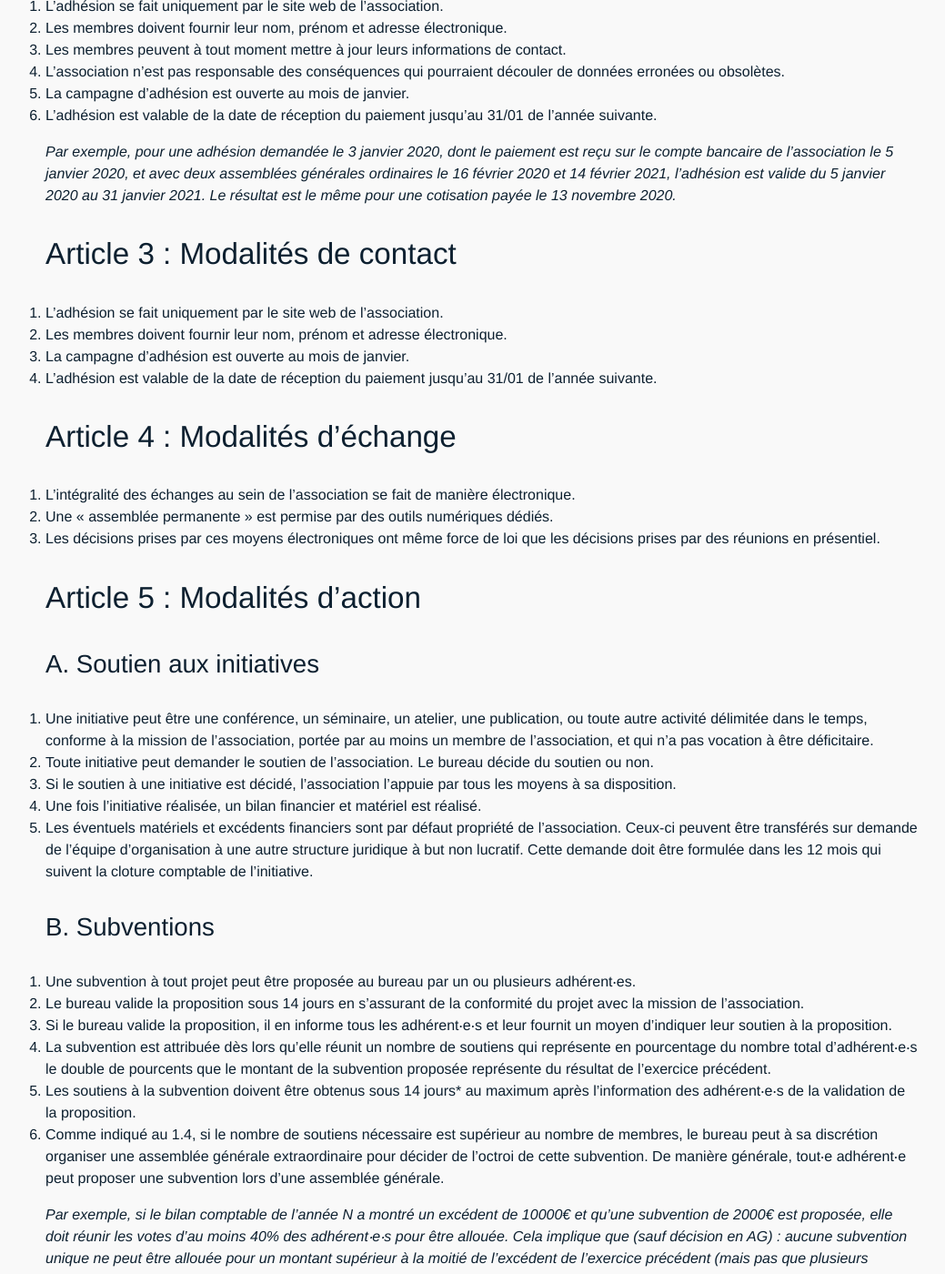
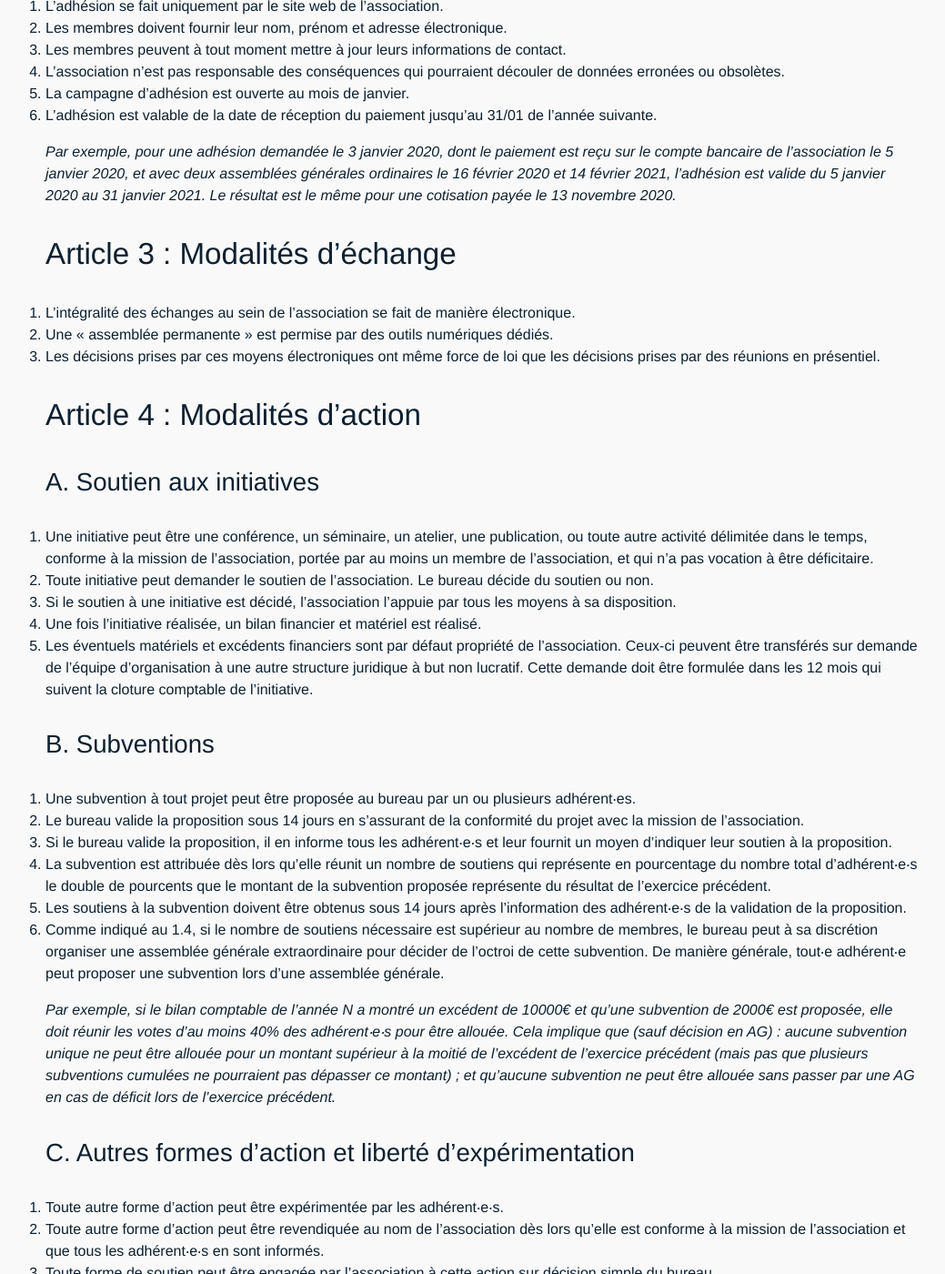
Before and after one commit to AgileFrance/AgileFrance.github.io, a Jekyll site: the page built from _pages/reglement.md, in a window 1280 px wide and 1400 px high, scrolled down 797 px. Shown: the whole window at 91% size, without its empty margins (110-1149 px from the left). Built offline with Jekyll 4.4.1, drawn with Linux system fonts in a browser that asks for light colours; comment, search, counter and statistics services are not loaded.

Commit message:
Applique les amendements votés en AG

```diff
--- a/_pages/reglement.md
+++ b/_pages/reglement.md
@@ -32,20 +32,13 @@
 
 _Par exemple, pour une adhésion demandée le 3 janvier 2020, dont le paiement est reçu sur le compte bancaire de l'association le 5 janvier 2020, et avec deux assemblées générales ordinaires le 16 février 2020 et 14 février 2021, l'adhésion est valide du 5 janvier 2020 au 31 janvier 2021. Le résultat est le même pour une cotisation payée le 13 novembre 2020._
 
-## Article 3 : Modalités de contact
-
-1. L’adhésion se fait uniquement par le site web de l’association.
-2. Les membres doivent fournir leur nom, prénom et adresse électronique.
-3. La campagne d'adhésion est ouverte au mois de janvier.
-4. L'adhésion est valable de la date de réception du paiement jusqu'au 31/01 de l'année suivante.
-
-## Article 4 : Modalités d'échange
+## Article 3 : Modalités d'échange
 
 1. L'intégralité des échanges au sein de l'association se fait de manière électronique.
 2. Une « assemblée permanente » est permise par des outils numériques dédiés.
 3. Les décisions prises par ces moyens électroniques ont même force de loi que les décisions prises par des réunions en présentiel.
 
-## Article 5 : Modalités d'action
+## Article 4 : Modalités d'action
 
 ### A. Soutien aux initiatives
 
@@ -61,7 +54,7 @@
 2. Le bureau valide la proposition sous 14 jours en s’assurant de la conformité du projet avec la mission de l'association.
 3. Si le bureau valide la proposition, il en informe tous les adhérent‧e‧s et leur fournit un moyen d'indiquer leur soutien à la proposition.
 4. La subvention est attribuée dès lors qu'elle réunit un nombre de soutiens qui représente en pourcentage du nombre total d'adhérent‧e‧s le double de pourcents que le montant de la subvention proposée représente du résultat de l'exercice précédent.
-5. Les soutiens à la subvention doivent être obtenus sous 14 jours* au maximum après l'information des adhérent‧e‧s de la validation de la proposition.
+5. Les soutiens à la subvention doivent être obtenus sous 14 jours après l'information des adhérent‧e‧s de la validation de la proposition.
 6. Comme indiqué au 1.4, si le nombre de soutiens nécessaire est supérieur au nombre de membres, le bureau peut à sa discrétion organiser une assemblée générale extraordinaire pour décider de l’octroi de cette subvention. De manière générale, tout‧e adhérent‧e peut proposer une subvention lors d'une assemblée générale.
 
 _Par exemple, si le bilan comptable de l'année N a montré un excédent de 10000€ et qu'une subvention de 2000€ est proposée, elle doit réunir les votes d'au moins 40% des adhérent‧e‧s pour être allouée. Cela implique que (sauf décision en AG) : aucune subvention unique ne peut être allouée pour un montant supérieur à la moitié de l'excédent de l'exercice précédent (mais pas que plusieurs subventions cumulées ne pourraient pas dépasser ce montant) ; et qu'aucune subvention ne peut être allouée sans passer par une AG en cas de déficit lors de l'exercice précédent._
```
